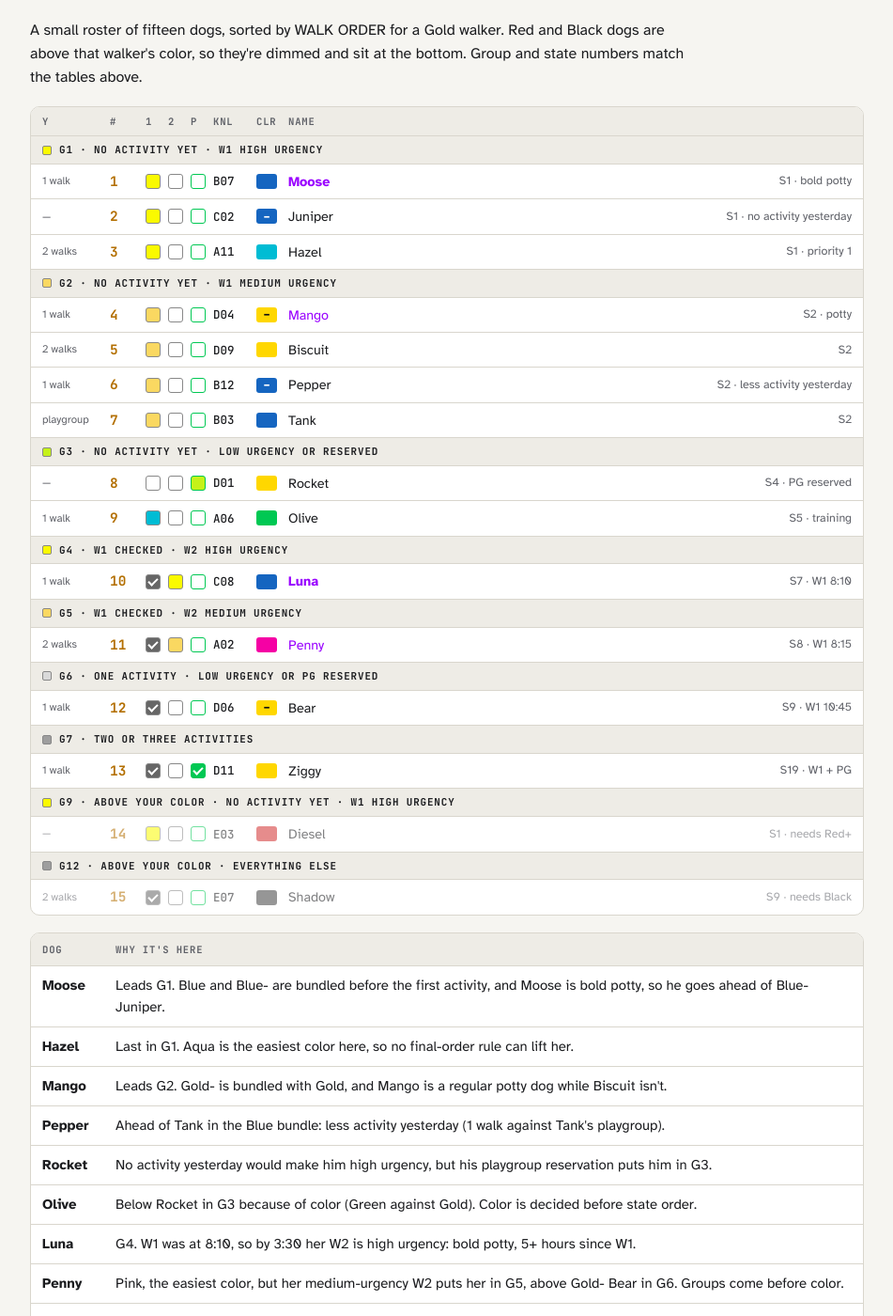
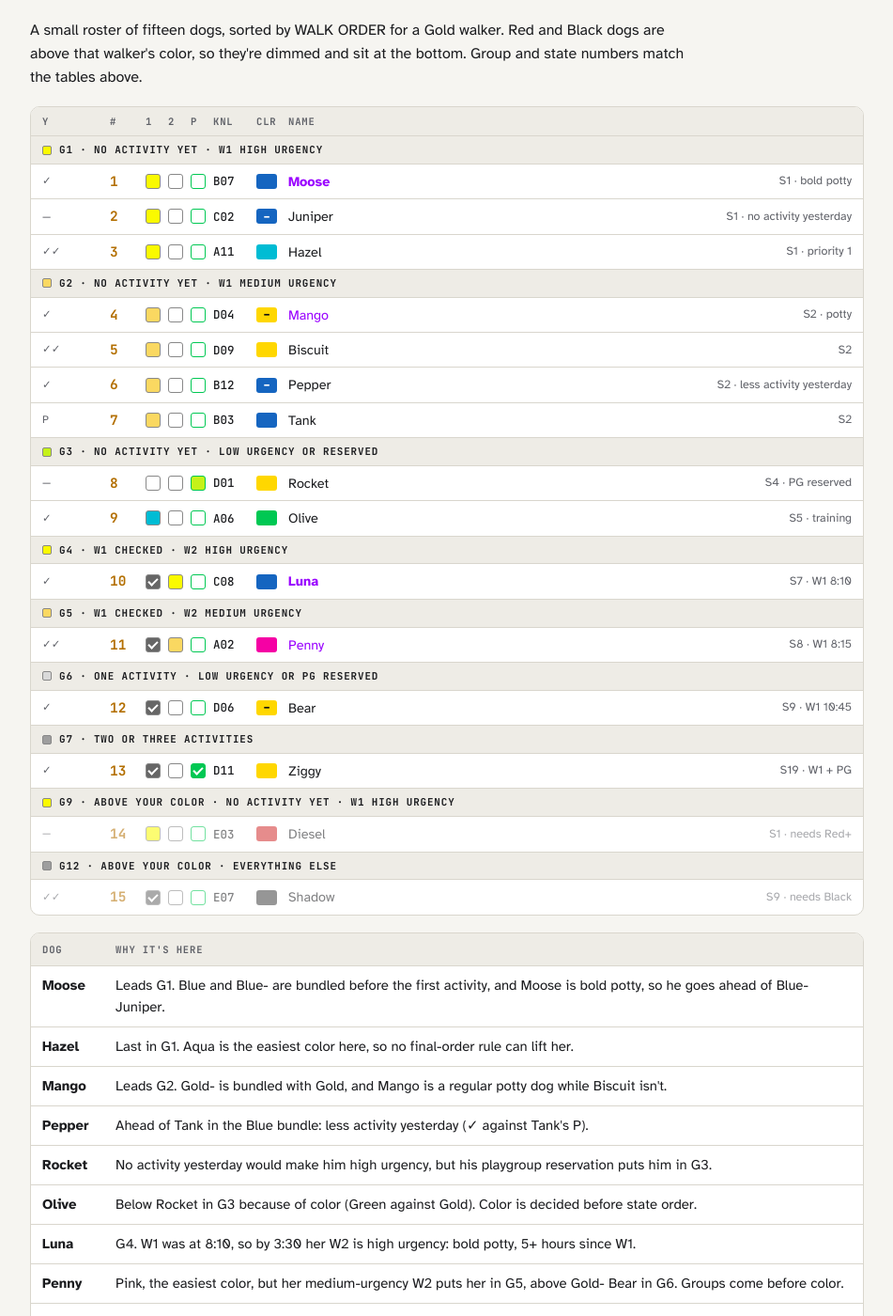
Before and after one commit to kirbsauce/dog-walker-assistant-docs, a Jekyll site: the page walk_order.html, which Jekyll copies as it is, in a window 1280 px wide and 1400 px high, scrolled down 6250 px. Shown: the whole window at 94% size, without its empty margins (164-1115 px from the left). Built offline with Jekyll 4.4.1, drawn with Linux system fonts in a browser that asks for light colours; some of the changed text lies outside the part shown.

Commit message:
Use what walkers see for yesterday and surgery in the Walk Order guide
Show the Y column's real codes (✓, ✓✓, P, S) in the worked example and
refer to "S in the Y column" instead of "surgery yesterday". Separate it
in the FAQ from the red " - S" name suffix, which shows the dog page's
"Recent surgery - NO RUNNING" flag but doesn't affect WALK ORDER.

Co-Authored-By: Claude Opus 5.5 <noreply@anthropic.com>
Claude-Session: https://claude.ai/code/session_01Gn98H5icQkvFvkCZpGcr4i

```diff
--- a/walk_order.html
+++ b/walk_order.html
@@ -313,7 +313,7 @@ img { max-width: 100%; }
       <tr class="band"><th colspan="3" scope="rowgroup">W1 <span class="bandnote">Only while the dog has no activity yet</span></th></tr>
       <tr><td class="ck"><i class="cb y"></i></td><th scope="row" class="lvl">High</th><td><span class="lead">Any one of:</span><ul><li>No activity recorded yesterday</li><li>Bold potty dog</li><li>Priority 1</li><li>Priority 2, once the "still waiting" count drops below 5</li><li>Regular potty dog, once the "still waiting" count drops below 5</li></ul></td></tr>
       <tr><td class="ck"><i class="cb a"></i></td><th scope="row" class="lvl">Medium</th><td>Every other dog waiting on its first activity</td></tr>
-      <tr><td class="ck"><i class="cb"></i></td><th scope="row" class="lvl">Low</th><td>Reserved for playgroup, or had surgery yesterday. (Training reservations show cyan.)</td></tr>
+      <tr><td class="ck"><i class="cb"></i></td><th scope="row" class="lvl">Low</th><td>Reserved for playgroup, or "S" in the Y column. (Training reservations show cyan.)</td></tr>
       <tr class="band"><th colspan="3" scope="rowgroup">W2 <span class="bandnote">Only once W1 is checked</span></th></tr>
       <tr><td class="ck"><i class="cb y"></i></td><th scope="row" class="lvl">High</th><td><span class="lead">With 15 or fewer dogs still waiting for a first walk, any one of:</span><ul><li>Bold potty dog, 5+ hours since W1</li><li>Priority above 0, 6+ hours since W1</li></ul></td></tr>
       <tr><td class="ck"><i class="cb a"></i></td><th scope="row" class="lvl">Medium</th><td><span class="lead">Any one of:</span><ul><li>Any potty dog, 7+ hours since W1, with 10 or fewer dogs still waiting for a first walk</li><li>W1 was before 10 AM, with fewer than 10 dogs still waiting for a first walk</li></ul></td></tr>
@@ -343,7 +343,7 @@ img { max-width: 100%; }
       <tr class="band"><th colspan="3" scope="rowgroup">No activity yet</th></tr>
       <tr><th scope="row" class="sid">S1</th><td class="ck"><i class="cb y"></i><i class="cb"></i><i class="cb pg"></i></td><td>High urgency.</td></tr>
       <tr><th scope="row" class="sid">S2</th><td class="ck"><i class="cb a"></i><i class="cb"></i><i class="cb pg"></i></td><td>Medium urgency.</td></tr>
-      <tr><th scope="row" class="sid">S3</th><td class="ck"><i class="cb"></i><i class="cb"></i><i class="cb pg"></i></td><td>Low urgency. Had surgery yesterday.</td></tr>
+      <tr><th scope="row" class="sid">S3</th><td class="ck"><i class="cb"></i><i class="cb"></i><i class="cb pg"></i></td><td>Low urgency. "S" in the Y column.</td></tr>
       <tr><th scope="row" class="sid">S4</th><td class="ck"><i class="cb"></i><i class="cb"></i><i class="cb pr"></i></td><td>Reserved for playgroup.</td></tr>
       <tr><th scope="row" class="sid">S5</th><td class="ck"><i class="cb c"></i><i class="cb"></i><i class="cb pg"></i></td><td>Reserved for training.</td></tr>
       <tr><th scope="row" class="sid">S6</th><td class="ck"><i class="cb c"></i><i class="cb"></i><i class="cb pr"></i></td><td>Reserved for training and playgroup.</td></tr>
@@ -476,7 +476,7 @@ img { max-width: 100%; }
       <tr><th scope="row" class="tbn">Moose</th><td>Leads G1. Blue and Blue- are bundled before the first activity, and Moose is bold potty, so he goes ahead of Blue- Juniper.</td></tr>
       <tr><th scope="row" class="tbn">Hazel</th><td>Last in G1. Aqua is the easiest color here, so no final-order rule can lift her.</td></tr>
       <tr><th scope="row" class="tbn">Mango</th><td>Leads G2. Gold- is bundled with Gold, and Mango is a regular potty dog while Biscuit isn't.</td></tr>
-      <tr><th scope="row" class="tbn">Pepper</th><td>Ahead of Tank in the Blue bundle: less activity yesterday (1 walk against Tank's playgroup).</td></tr>
+      <tr><th scope="row" class="tbn">Pepper</th><td>Ahead of Tank in the Blue bundle: less activity yesterday (✓ against Tank's P).</td></tr>
       <tr><th scope="row" class="tbn">Rocket</th><td>No activity yesterday would make him high urgency, but his playgroup reservation puts him in G3.</td></tr>
       <tr><th scope="row" class="tbn">Olive</th><td>Below Rocket in G3 because of color (Green against Gold). Color is decided before state order.</td></tr>
       <tr><th scope="row" class="tbn">Luna</th><td>G4. W1 was at 8:10, so by 3:30 her W2 is high urgency: bold potty, 5+ hours since W1.</td></tr>
@@ -529,8 +529,8 @@ img { max-width: 100%; }
     <div class="ans"><p>Before a dog's first activity, Blue- and Blue are <a href="#bundling">bundled</a> into one color, so the Blue- dog won on its state, potty, priority or amount of activity yesterday. Once both dogs have had activity, Blue goes back above Blue-.</p></div>
   </details>
   <details>
-    <summary>Why is a surgery dog always low urgency?</summary>
-    <div class="ans"><p>A dog with "surgery yesterday" never gets a high- or medium-urgency W1, so until its first activity it sits in G3. Surgery yesterday counts as the most activity, so it goes last in any tie. Its dog page shows the "Recent surgery - NO RUNNING" flag.</p></div>
+    <summary>Why is a dog with "S" in the Y column always low urgency?</summary>
+    <div class="ans"><p>"S" in the Y column means the dog had surgery yesterday. It never gets a high- or medium-urgency W1, so until its first activity it sits in G3, and it goes last in any tie.</p><p>This is separate from a red " - S" at the end of the dog's name, which shows "Recent surgery - NO RUNNING" on its dog page. That flag doesn't change WALK ORDER.</p></div>
   </details>
   </div>
 
@@ -590,29 +590,29 @@ img { max-width: 100%; }
   // Full worked example: Gold walker, 3:30 PM.
   render('full', [
     { div: 'G1 · No activity yet · W1 high urgency', sw: 'var(--chk-bright)' },
-    { name: 'Moose',   g: 'Blue',  k: 'B07', y: '1 walk',  w1: 'y', n: 'p2', why: 'S1 · bold potty' },
+    { name: 'Moose',   g: 'Blue',  k: 'B07', y: '✓',  w1: 'y', n: 'p2', why: 'S1 · bold potty' },
     { name: 'Juniper', g: 'Blue-', k: 'C02', y: '—',       w1: 'y', why: 'S1 · no activity yesterday' },
-    { name: 'Hazel',   g: 'Aqua',  k: 'A11', y: '2 walks', w1: 'y', why: 'S1 · priority 1' },
+    { name: 'Hazel',   g: 'Aqua',  k: 'A11', y: '✓✓', w1: 'y', why: 'S1 · priority 1' },
     { div: 'G2 · No activity yet · W1 medium urgency', sw: 'var(--chk-dim)' },
-    { name: 'Mango',   g: 'Gold-', k: 'D04', y: '1 walk',    w1: 'a', n: 'p1', why: 'S2 · potty' },
-    { name: 'Biscuit', g: 'Gold',  k: 'D09', y: '2 walks',   w1: 'a', why: 'S2' },
-    { name: 'Pepper',  g: 'Blue-', k: 'B12', y: '1 walk',    w1: 'a', why: 'S2 · less activity yesterday' },
-    { name: 'Tank',    g: 'Blue',  k: 'B03', y: 'playgroup', w1: 'a', why: 'S2' },
+    { name: 'Mango',   g: 'Gold-', k: 'D04', y: '✓',    w1: 'a', n: 'p1', why: 'S2 · potty' },
+    { name: 'Biscuit', g: 'Gold',  k: 'D09', y: '✓✓',   w1: 'a', why: 'S2' },
+    { name: 'Pepper',  g: 'Blue-', k: 'B12', y: '✓',    w1: 'a', why: 'S2 · less activity yesterday' },
+    { name: 'Tank',    g: 'Blue',  k: 'B03', y: 'P', w1: 'a', why: 'S2' },
     { div: 'G3 · No activity yet · low urgency or reserved', sw: 'var(--pg-res)' },
     { name: 'Rocket',  g: 'Gold',  k: 'D01', y: '—',       w1: '', pg: 'pr', why: 'S4 · PG reserved' },
-    { name: 'Olive',   g: 'Green', k: 'A06', y: '1 walk',  w1: 'c', why: 'S5 · training' },
+    { name: 'Olive',   g: 'Green', k: 'A06', y: '✓',  w1: 'c', why: 'S5 · training' },
     { div: 'G4 · W1 checked · W2 high urgency', sw: 'var(--chk-bright)' },
-    { name: 'Luna',    g: 'Blue',  k: 'C08', y: '1 walk',  w1: 'd', w2: 'y', n: 'p2', why: 'S7 · W1 8:10' },
+    { name: 'Luna',    g: 'Blue',  k: 'C08', y: '✓',  w1: 'd', w2: 'y', n: 'p2', why: 'S7 · W1 8:10' },
     { div: 'G5 · W1 checked · W2 medium urgency', sw: 'var(--chk-dim)' },
-    { name: 'Penny',   g: 'Pink',  k: 'A02', y: '2 walks', w1: 'd', w2: 'a', n: 'p1', why: 'S8 · W1 8:15' },
+    { name: 'Penny',   g: 'Pink',  k: 'A02', y: '✓✓', w1: 'd', w2: 'a', n: 'p1', why: 'S8 · W1 8:15' },
     { div: 'G6 · One activity · low urgency or PG reserved', sw: '#d9d9d9' },
-    { name: 'Bear',    g: 'Gold-', k: 'D06', y: '1 walk',  w1: 'd', why: 'S9 · W1 10:45' },
+    { name: 'Bear',    g: 'Gold-', k: 'D06', y: '✓',  w1: 'd', why: 'S9 · W1 10:45' },
     { div: 'G7 · Two or three activities', sw: '#9e9e9e' },
-    { name: 'Ziggy',   g: 'Gold',  k: 'D11', y: '1 walk',  w1: 'd', pg: 'pd', why: 'S19 · W1 + PG' },
+    { name: 'Ziggy',   g: 'Gold',  k: 'D11', y: '✓',  w1: 'd', pg: 'pd', why: 'S19 · W1 + PG' },
     { div: 'G9 · Above your color · no activity yet · W1 high urgency', sw: 'var(--chk-bright)' },
     { name: 'Diesel',  g: 'Red',   k: 'E03', y: '—',       w1: 'y', dim: true, why: 'S1 · needs Red+' },
     { div: 'G12 · Above your color · everything else', sw: '#9e9e9e' },
-    { name: 'Shadow',  g: 'Black', k: 'E07', y: '2 walks', w1: 'd', dim: true, why: 'S9 · needs Black' }
+    { name: 'Shadow',  g: 'Black', k: 'E07', y: '✓✓', w1: 'd', dim: true, why: 'S9 · needs Black' }
   ]);
 })();
 </script>
```
